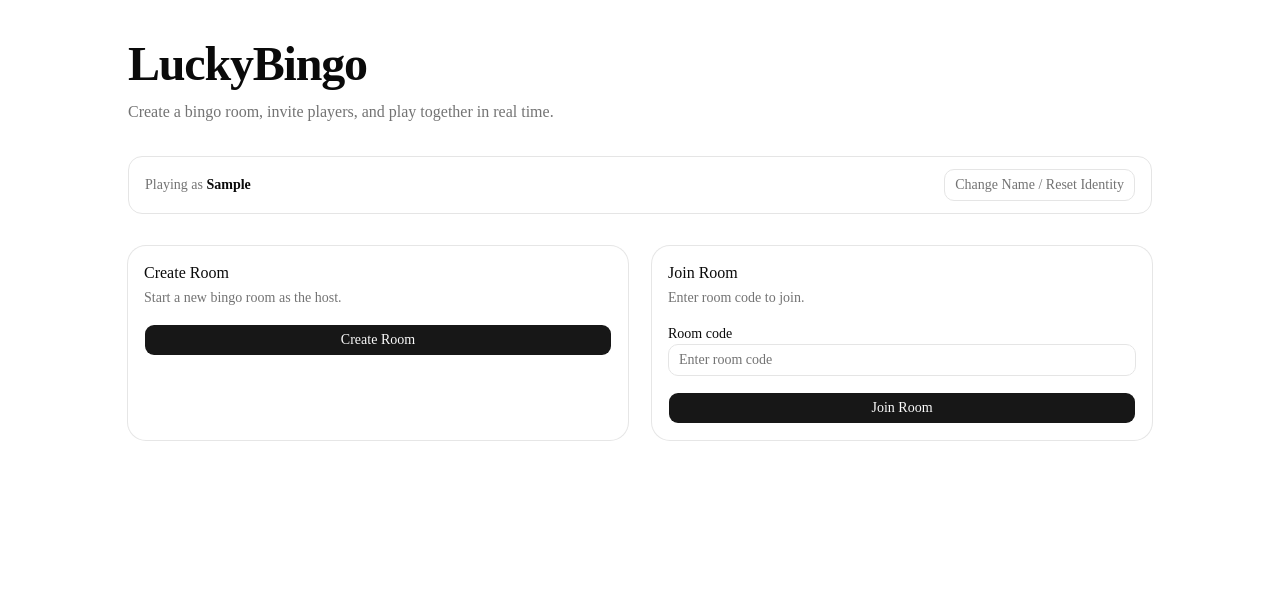
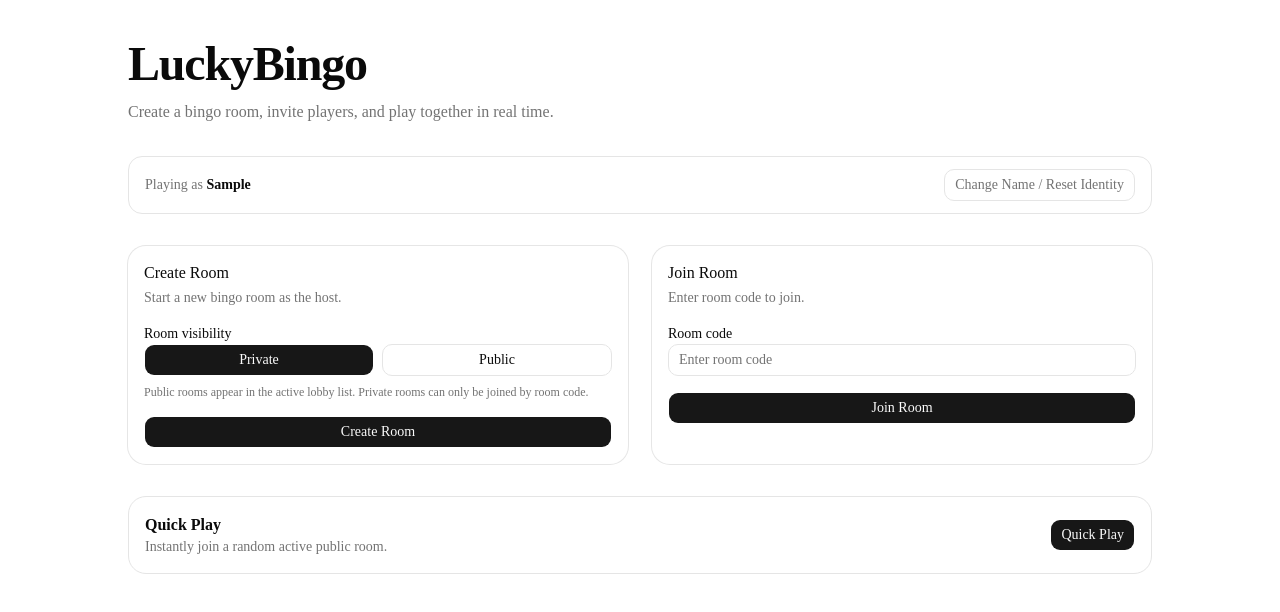
Before and after one commit to JESREAL1JDL7LUSTRE/LuckyBingo-Frontend, a Next.js app: page / in a window 1280 px wide. Both pictures are taken after typing "Sample" into the empty fields and a click on the button "Continue". Shown: the top 612 px of the page. Built offline with nearby package versions, Linux system fonts and the light colour scheme; no server answers.

Commit message:
feat(fullstack): add public/private rooms and public lobby joining via quick play

```diff
--- a/app/page.tsx
+++ b/app/page.tsx
@@ -17,7 +17,12 @@ import {
 } from "@/components/ui/card";
 import { Input } from "@/components/ui/input";
 
-import { createRoom, joinRoom, reEnterRoom } from "@/lib/api";
+import {
+  createRoom,
+  getPublicRooms,
+  joinRoom,
+  reEnterRoom,
+} from "@/lib/api";
 
 export default function HomePage() {
   const router = useRouter();
@@ -74,7 +79,7 @@ export default function HomePage() {
     setIdentityReady(true);
   }
 
-  async function handleCreateRoom() {
+  async function handleCreateRoom(visibility: "public" | "private") {
     setError("");
     setCreateLoading(true);
 
@@ -86,7 +91,7 @@ export default function HomePage() {
         throw new Error("Player identity not initialized");
       }
 
-      const data = await createRoom(name, playerId);
+      const data = await createRoom(name, playerId, visibility);
 
       localStorage.setItem("player_id", data.player_id);
       localStorage.setItem("room_code", data.room_code);
@@ -123,6 +128,25 @@ export default function HomePage() {
       setError(err instanceof Error ? err.message : "Failed to join room");
     } finally {
       setJoinLoading(false);
+    }
+  }
+
+  async function handleQuickPlay() {
+    setError("");
+
+    try {
+      const rooms = await getPublicRooms();
+
+      if (rooms.length === 0) {
+        setError("No active public lobbies available.");
+        return;
+      }
+
+      const randomIndex = Math.floor(Math.random() * rooms.length);
+      const randomRoom = rooms[randomIndex];
+      await handleJoinRoom(randomRoom.room_code);
+    } catch (err) {
+      setError(err instanceof Error ? err.message : "Failed to quick play");
     }
   }
 
@@ -230,6 +254,25 @@ export default function HomePage() {
                 loading={joinLoading}
               />
             </div>
+
+            <div className="rounded-2xl border p-4">
+              <div className="flex flex-col gap-3 sm:flex-row sm:items-center sm:justify-between">
+                <div>
+                  <div className="font-semibold">Quick Play</div>
+                  <div className="text-sm text-muted-foreground">
+                    Instantly join a random active public room.
+                  </div>
+                </div>
+
+                <Button
+                  type="button"
+                  onClick={handleQuickPlay}
+                  disabled={joinLoading}
+                >
+                  {joinLoading ? "Joining..." : "Quick Play"}
+                </Button>
+              </div>
+            </div>
           </>
         ) : null}
       </div>
--- a/app/room/[roomCode]/page.tsx
+++ b/app/room/[roomCode]/page.tsx
@@ -43,6 +43,7 @@ export default function RoomPage() {
   const [card, setCard] = useState<BingoCell[][]>([]);
   const [playerId, setPlayerId] = useState("");
   const [playerName, setPlayerName] = useState("");
+  const [error, setError] = useState("");
   const [actionLoading, setActionLoading] = useState(false);
   const [markedCells, setMarkedCells] = useState<string[]>([]);
 
@@ -63,9 +64,13 @@ export default function RoomPage() {
       } catch {}
     }
 
-    getRoom(roomCode).then((r) => {
+    getRoom(roomCode)
+      .then((r) => {
         setRoom(r);
         prevHostIdRef.current = r.host_id;
+      })
+      .catch((err) => {
+        setError(err instanceof Error ? err.message : "Failed to load room");
       });
   }, [roomCode]);
 
@@ -121,35 +126,82 @@ export default function RoomPage() {
 
   /* ACTIONS */
   async function handleCallNumber() {
+    setError("");
+    try {
       const res = await callNumber(roomCode, playerId);
       setRoom(res.room);
+    } catch (err) {
+      setError(err instanceof Error ? err.message : "Failed to call number");
+    }
   }
 
   async function handleClaimBingo() {
     if (actionLoading) return;
+    setError("");
     setActionLoading(true);
     try {
       const res = await claimBingo(roomCode, playerId);
       if (!res.is_valid) setShowInvalidBingoModal(true);
+    } catch (err) {
+      setError(err instanceof Error ? err.message : "Failed to claim bingo");
     } finally {
       setActionLoading(false);
     }
   }
 
   async function handleEndSession() {
+    setError("");
+    try {
       await endSession(roomCode, playerId);
+    } catch (err) {
+      setError(err instanceof Error ? err.message : "Failed to end session");
+    }
   }
 
   async function handleLeaveConfirmed() {
+    setError("");
+    try {
       await leaveRoom(roomCode, playerId);
-    localStorage.removeItem("room_code");
+    } catch (err) {
+      const message = err instanceof Error ? err.message : "Failed to leave room";
+      if (message !== "Room not found") {
+        setError(message);
+        return;
+      }
+    }
     router.push("/");
   }
 
-  if (!room) return <p className="p-6">Loading...</p>;
+  if (!room) {
+    return (
+      <main className="p-6 space-y-4">
+        {error ? (
+          <div className="rounded-xl border border-destructive/30 bg-destructive/10 px-4 py-3 text-sm text-destructive">
+            {error}
+          </div>
+        ) : (
+          <p>Loading...</p>
+        )}
+        <div>
+          <button
+            className="rounded-md border px-3 py-2 text-sm"
+            onClick={() => router.push("/")}
+          >
+            Back To Home
+          </button>
+        </div>
+      </main>
+    );
+  }
 
   return (
     <main className="p-6 space-y-6">
+      {error ? (
+        <div className="rounded-xl border border-destructive/30 bg-destructive/10 px-4 py-3 text-sm text-destructive">
+          {error}
+        </div>
+      ) : null}
+
       {/* Host promotion toast */}
       {showHostPromotionToast && (
         <div className="fixed top-4 left-1/2 z-50 -translate-x-1/2 rounded-xl border border-primary/30 bg-primary/10 px-5 py-3 text-sm font-medium text-primary shadow-lg">
--- a/components/home/CreateRoomForm.tsx
+++ b/components/home/CreateRoomForm.tsx
@@ -1,11 +1,11 @@
 "use client";
 
-import { FormEvent } from "react";
+import { FormEvent, useState } from "react";
 import { Button } from "@/components/ui/button";
 import { Card, CardContent, CardHeader, CardTitle, CardDescription } from "@/components/ui/card";
 
 type CreateRoomFormProps = {
-  onSubmit: () => Promise<void>;
+  onSubmit: (visibility: "public" | "private") => Promise<void>;
   loading?: boolean;
 };
 
@@ -13,9 +13,11 @@ export default function CreateRoomForm({
   onSubmit,
   loading = false,
 }: CreateRoomFormProps) {
+  const [visibility, setVisibility] = useState<"public" | "private">("private");
+
   async function handleSubmit(e: FormEvent) {
     e.preventDefault();
-    await onSubmit();
+    await onSubmit(visibility);
   }
 
   return (
@@ -26,6 +28,31 @@ export default function CreateRoomForm({
       </CardHeader>
       <CardContent>
         <form onSubmit={handleSubmit} className="space-y-4">
+          <div className="space-y-2">
+            <label className="text-sm font-medium">Room visibility</label>
+            <div className="grid grid-cols-2 gap-2">
+              <Button
+                type="button"
+                variant={visibility === "private" ? "default" : "outline"}
+                onClick={() => setVisibility("private")}
+                disabled={loading}
+              >
+                Private
+              </Button>
+              <Button
+                type="button"
+                variant={visibility === "public" ? "default" : "outline"}
+                onClick={() => setVisibility("public")}
+                disabled={loading}
+              >
+                Public
+              </Button>
+            </div>
+            <p className="text-xs text-muted-foreground">
+              Public rooms appear in the active lobby list. Private rooms can only be joined by room code.
+            </p>
+          </div>
+
           <Button type="submit" className="w-full" disabled={loading}>
             {loading ? "Creating..." : "Create Room"}
           </Button>
--- a/lib/api.ts
+++ b/lib/api.ts
@@ -1,6 +1,7 @@
 import type {
   CreateRoomResponse,
   JoinRoomResponse,
+  PublicRoomSummary,
   RoomSnapshot,
   BingoCell,
 } from "./types";
@@ -22,14 +23,22 @@ async function handleResponse<T>(res: Response): Promise<T> {
 
 export async function createRoom(
   hostName: string,
-  hostId: string
+  hostId: string,
+  visibility: "public" | "private" = "private"
 ): Promise<CreateRoomResponse> {
   const res = await fetch(`${API_BASE_URL}/rooms`, {
     method: "POST",
     headers: { "Content-Type": "application/json" },
-    body: JSON.stringify({ host_name: hostName, host_id: hostId }),
+    body: JSON.stringify({ host_name: hostName, host_id: hostId, visibility }),
   });
   return handleResponse<CreateRoomResponse>(res);
+}
+
+export async function getPublicRooms(): Promise<PublicRoomSummary[]> {
+  const res = await fetch(`${API_BASE_URL}/rooms/public`, {
+    cache: "no-store",
+  });
+  return handleResponse<PublicRoomSummary[]>(res);
 }
 
 export async function joinRoom(
@@ -121,5 +130,5 @@ export function getRoomWebSocketUrl(
     player_id: playerId,
     name: playerName,
   });
-  return `${base}/ws/${roomCode}?${query.toString()}`;
+  return `${base}/ws/rooms/${roomCode}?${query.toString()}`;
 }
--- a/lib/types.ts
+++ b/lib/types.ts
@@ -10,7 +10,9 @@ export type PlayerSummary = {
 export type RoomSnapshot = {
   room_code: string;
   host_id: string;
+  visibility: "public" | "private";
   status: "waiting" | "in_progress" | "finished";
+  ended_by_host: boolean;
   players: PlayerSummary[];
   called_numbers: number[];
   current_number: number | null;
@@ -20,6 +22,7 @@ export type RoomSnapshot = {
 export type CreateRoomRequest = {
   host_name: string;
   host_id: string;
+  visibility: "public" | "private";
 };
 
 export type CreateRoomResponse = {
@@ -40,3 +43,11 @@ export type JoinRoomResponse = {
   room_code: string;
   card: BingoCell[][];
 };
+
+export type PublicRoomSummary = {
+  room_code: string;
+  host_id: string;
+  status: "waiting" | "in_progress";
+  total_players: number;
+  connected_players: number;
+};
```
Lines whose indentation alone changed are shown as unchanged.
